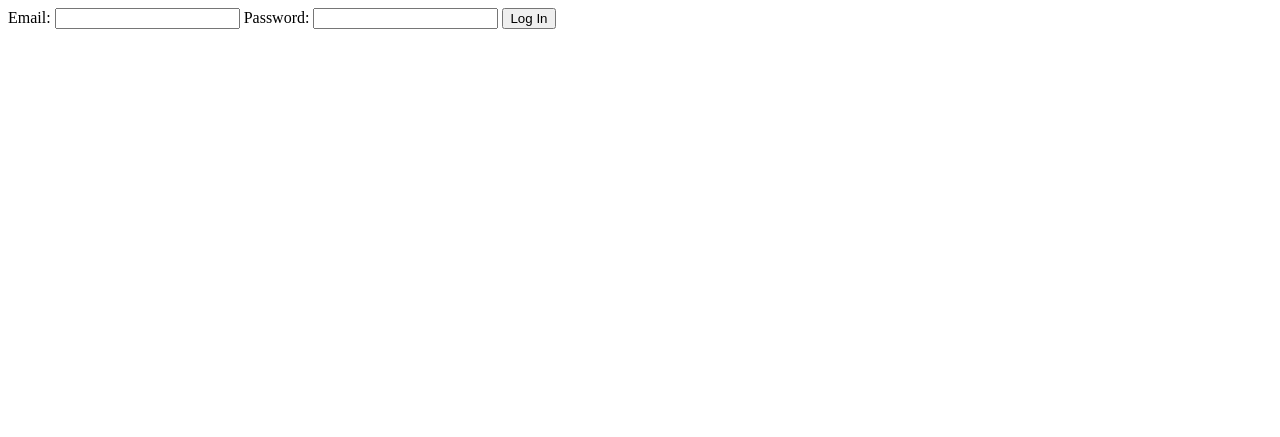
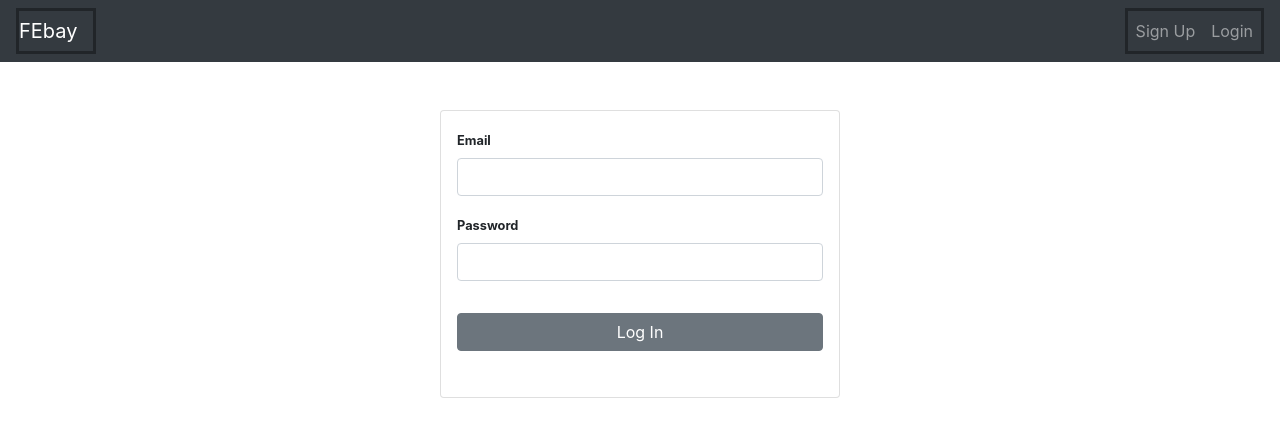
Before and after one commit to aandycen/FEbay, a Flask app: page /login in a window 1280 px wide. Shown: the top 437 px of the page. Run offline with Flask 2, Linux system fonts and the light colour scheme; some libraries are stand-ins or nearby versions.

Commit message:
Worked on login.html

```diff
--- a/templates/login.html
+++ b/templates/login.html
@@ -1,8 +1,44 @@
 <!DOCTYPE HTML>
-
-Email: <input type="text" id="email" name="email">
-Password: <input type="text" id="password" name="password">
-<button id="loginBtn">Log In</button>
-<div id="loginStatus"></div>
-<script src="{{ url_for('static', filename='js/utils.js') }}"></script>
-<script src="{{ url_for('static', filename='js/login.js') }}"></script>
+<html>
+  <head>
+    <script src="{{url_for('static', filename='js/utils.js')}}"></script>
+    <script src="{{url_for('static', filename='js/register.js')}}"></script>
+    <script src="https://code.jquery.com/jquery-3.3.1.slim.min.js" integrity="sha384-q8i/X+965DzO0rT7abK41JStQIAqVgRVzpbzo5smXKp4YfRvH+8abtTE1Pi6jizo" crossorigin="anonymous"></script>
+    <script src="https://cdnjs.cloudflare.com/ajax/libs/popper.js/1.14.7/umd/popper.min.js" integrity="sha384-UO2eT0CpHqdSJQ6hJty5KVphtPhzWj9WO1clHTMGa3JDZwrnQq4sF86dIHNDz0W1" crossorigin="anonymous"></script>
+    <script src="https://stackpath.bootstrapcdn.com/bootstrap/4.3.1/js/bootstrap.min.js" integrity="sha384-JjSmVgyd0p3pXB1rRibZUAYoIIy6OrQ6VrjIEaFf/nJGzIxFDsf4x0xIM+B07jRM" crossorigin="anonymous"></script>
+    <link rel="stylesheet" href="https://stackpath.bootstrapcdn.com/bootstrap/4.3.1/css/bootstrap.min.css" integrity="sha384-ggOyR0iXCbMQv3Xipma34MD+dH/1fQ784/j6cY/iJTQUOhcWr7x9JvoRxT2MZw1T" crossorigin="anonymous">
+    <link rel="stylesheet" href="../static/css/custom.css">
+    <meta name="viewport" content="width=device-width, initial-scale=1">
+  </head>
+  <body>
+    <nav class="navbar navbar-expand-lg navbar-dark bg-dark">
+        <div class="navbar-header solid">
+          <a class="navbar-brand" href="/">FEbay</a>
+        </div>
+        <button class="navbar-toggler" type="button" data-toggle="collapse" data-target="#navbarToggler" aria-controls="navbarToggler" aria-expanded="false" aria-label="navbarToggler">
+        <span class="navbar-toggler-icon"></span>
+        </button>
+        <div class="collapse navbar-collapse" id="navbarToggler">
+          <ul class="nav navbar-nav ml-auto solid">
+            <li><a class="nav-link not-displayed" href="#">My Profile</a></li>
+            <li><a class="nav-link not-displayed" href="#">Edit Profile</a></li>
+            <li><a class="nav-link not-displayed" href="#">Shopping Cart</a></li>
+            <li><a class="nav-link" href="register">Sign Up</a></li>
+            <li><a class="nav-link" href="login">Login</a></li>
+          </ul>
+      </div>
+    </nav>
+      <form class="container mt-5 card p-3" style="width: 25rem; height: 18rem;">
+        <div class="form-group">
+             <label for="email" class="font-weight-bold small">Email</label>
+             <input type="text" class="form-control" id="lastname" aria-describedby="email" placeholder="" align="center">
+        </div>
+        <div class="form-group">
+             <label for="password" class="font-weight-bold small">Password</label>
+             <input type="text" class="form-control" id="password" aria-describedby="password" placeholder="" align="center">
+        </div>
+        <button type="submit" class="btn btn-secondary mt-3" id="loginBtn">Log In</button>
+        <div id="loginStatus"></div>
+      </form>
+  </body>
+</html>
--- a/templates/register.html
+++ b/templates/register.html
@@ -47,5 +47,6 @@
         </div>
         <button type="submit" class="btn btn-secondary mt-3" id="registerBtn">Create Account</button>
       </form>
+      <div id="registerStatus"></div>
   </body>
 </html>
```
